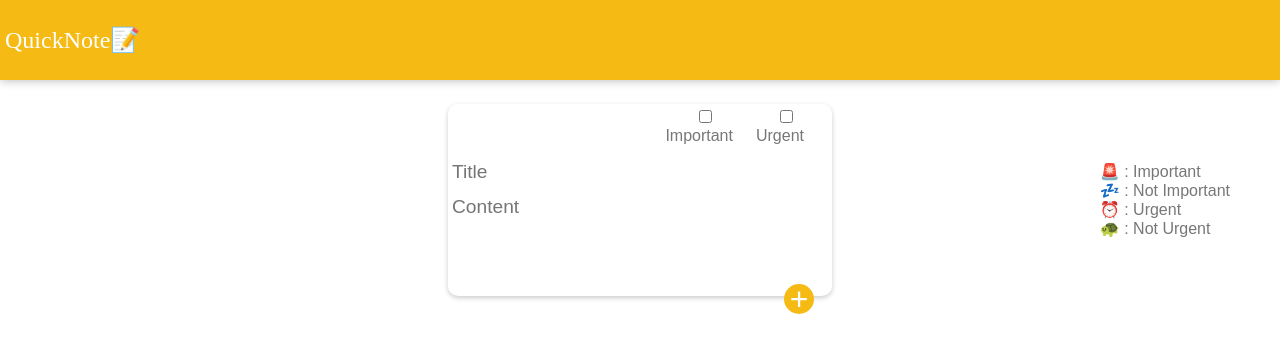
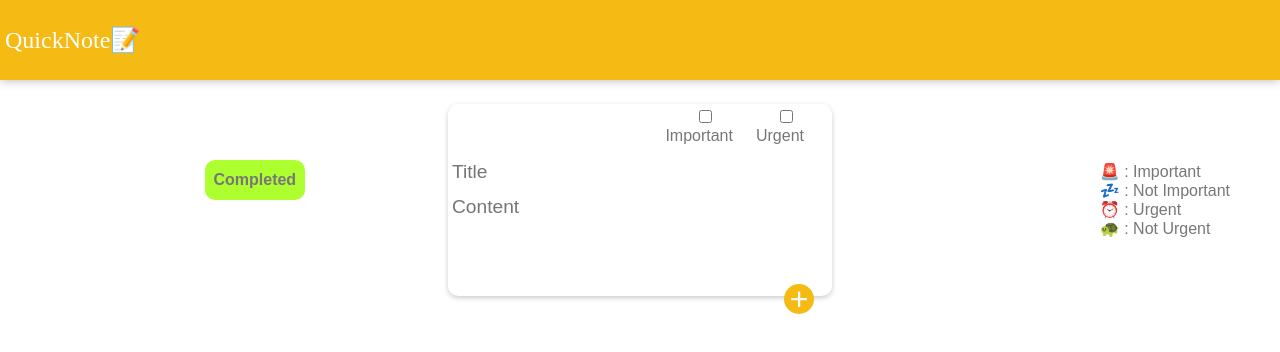
Before and after one commit to saishmungase/Quick-Note, a React (Vite) app: page / in a window 1280 px wide. Shown: the top 352 px of the page. Built offline with nearby package versions, Linux system fonts and the light colour scheme.

Commit message:
completed-task-section-added

```diff
--- a/src/App.tsx
+++ b/src/App.tsx
@@ -1,15 +1,29 @@
-import AddData from './Components/AddData'
-import Header from './Components/Header'
-import NoteArea from './Components/NoteArea'
+import { useState } from 'react';
+import AddData from './Components/AddData';
+import Header from './Components/Header';
+import NoteArea from './Components/NoteArea';
+import CompletedNote from './Components/Completed.tsx';
 
 function App() {
+  const [completed, setCompleted] = useState(false);
+
+  function changeFlow() {
+    setCompleted((prevState) => {
+      console.log(!prevState);
+      return !prevState;
+    });
+  }
+
   return (
     <div className="app">
+      <div className="completed-task" onClick={changeFlow} >
+        {!completed ? "Completed" : "All"}
+      </div>
       <Header />
       <AddData />
-      <NoteArea />
+      {completed ? <CompletedNote /> : <NoteArea />}
     </div>
-  )
+  );
 }
 
-export default App
+export default App;
--- /dev/null
+++ b/src/Components/Completed.tsx
@@ -0,0 +1,23 @@
+import Note from './Note';
+
+export default function CompletedNote() {
+    return (
+        <div className='note-area'>
+            {Object.entries(localStorage).map(([keys, value]) => {
+                const parsedValue = JSON.parse(value);
+                if (parsedValue.status == true){
+                    return (
+                        <Note
+                            key={keys}
+                            title={keys}
+                            content={parsedValue.content}
+                            important={parsedValue.importance}
+                            urgent={parsedValue.urgent}
+                            status={parsedValue.status}
+                        />
+                    );
+                }
+            })}
+        </div>
+    );
+}
--- a/src/index.css
+++ b/src/index.css
@@ -21,7 +21,26 @@ html, body{
 .app{
   height: 100%;
   width: 100%;
+  position: relative;
 }
+
+.completed-task{
+  display: flex;
+  align-items: center;
+  justify-content: center;
+  height: 40px;
+  width: 100px;
+  position: absolute;
+  left: 16%;
+  top: 20%;
+  z-index: 10;
+  background-color: greenyellow;
+  border-radius: 10px;
+  font-weight: bolder;
+  color: #787676;
+}
+
+
 
 header{
   width: 100%;
@@ -40,6 +59,7 @@ header h2{
 }
 
 .add-data{
+  position: relative;
   height: 30%;
   width: 100%;
   display: flex;
@@ -103,6 +123,7 @@ form button{
 }
 
 .note-area {
+  position: relative;
   height: auto;
   width: 100%;
   margin-top: 5%;
@@ -112,7 +133,6 @@ form button{
   justify-content: center;
   align-items: center;
 }
-
 
 .note-box{
   min-height: 100px;
```
